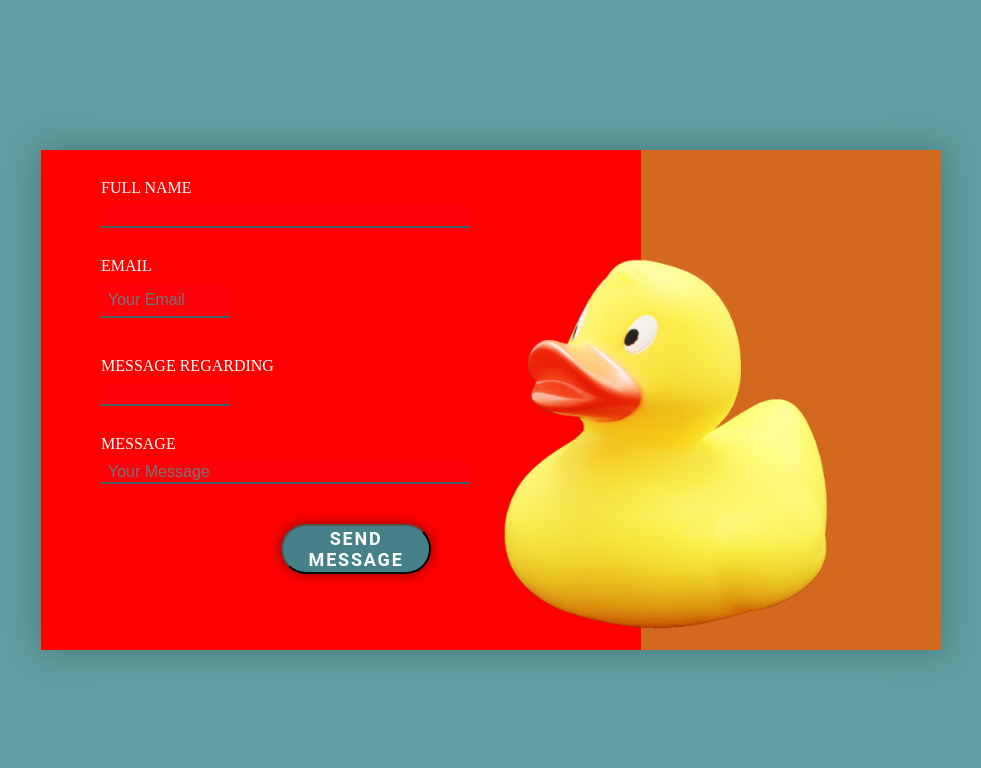
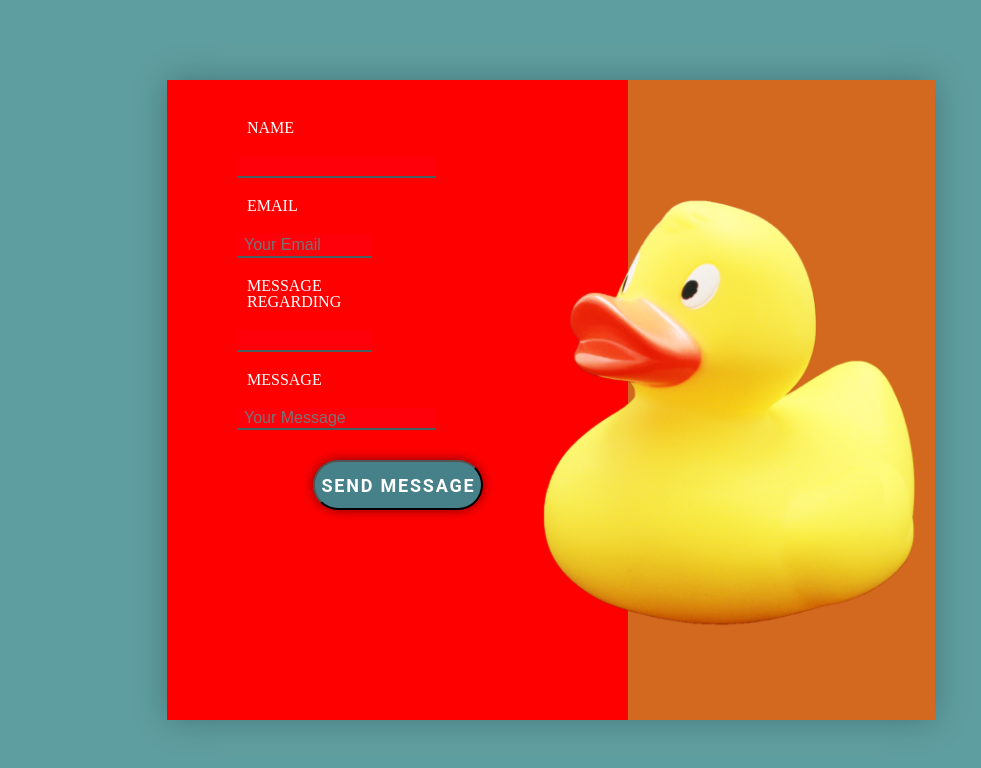
Before and after one commit to Luckysnowwolf/forms, a plain HTML site: page index.html in a window 1280 px wide. Shown: the whole page, without its empty margins (89-1070 px from the left). Drawn offline with Linux system fonts and the light colour scheme.

Commit message:
changes to index.html/css

```diff
--- a/index.html
+++ b/index.html
@@ -12,23 +12,30 @@
     <div class="contain">
             <form class="form">
                <div class="card">
-            <p>FULL NAME</p>
-            <input type="text" class="info1">
+                 <label class="label" for="NAME">NAME</label>
+                  <input required id="NAME" type="text" class="info1">
                 </div>
+
                 <div class="info">
-            <p>EMAIL</p>
-            <input type="email" class="info2" placeholder="Your Email">
+                  <label class="label"  for="EMAIL">EMAIL</label>
+                  <input required id="EMAIL" type="email" class="info2" placeholder="Your Email">
                 </div>
+
                 <div class="info">
-            <p>MESSAGE REGARDING</p><input type="text" class="info3">
+                  <label class="label" for="MESSAGE REGARDING">MESSAGE REGARDING</label>
+                  <input required id="MESSAGE REGARDING" type="text" class="info3">
                 </div>
+
                 <div class="info">
-            <p>MESSAGE</p><input type="text" class="info4" placeholder="Your Message">
+                 <label class="label" for="MESSAGE">MESSAGE</label>
+                 <input required type="text" class="info4" id="MESSAGE" placeholder="Your Message">
                 </div>
+
                 <div>
-            <button class="sendmessage">send message</button>
+                  <button type="submit" class="sendmessage">send message</button>
                 </div>
             </form>
+
                  <div class="duck-orangecolor">
                    <img src="image/hiclipart 2.png" alt="ruberduck"  class="duck">
                 </div>
--- a/style/index.css
+++ b/style/index.css
@@ -1,5 +1,5 @@
 .screen {
-	width: 100%;
+	max-width: 100%;
 	height: 100vh;
 	display: flex;
 	justify-content: flex-end;
@@ -11,9 +11,8 @@
 }
 .form {
 	box-sizing: border-box;
-	max-width: 700px;
-	width: 900px;
-	min-height: 500px;
+	padding: 20px;
+	max-width: 100%;
     background-color: #ff0000d9;
 	display: flex;
 	flex-direction: column;
@@ -21,27 +20,26 @@
     justify-content: start;
 }
 .contain{
+max-width: 100%;
 display: flex;
 justify-content: space-between;
-width: 900px;
-height: 500px;
-left: 800px;
-margin-right: 250px;
-top: 40px;
+width: 60%;
+height: 80%;
+margin-right: 20%;
 background: #ff0000;
 box-shadow: 0px 0px 32px rgba(0, 0, 0, 0.25);
 }
 .duck-orangecolor{
     background-color: chocolate;
-    width: 300px;
+	max-width: 100%;
+	width: 40%;
 }
 .info1{
     max-width: 100%;
 	width: 60%;
-	min-height: 10px;
 	margin-top: 10px;
     margin-right: 50px;
-	margin-left: 60px;
+	margin-left: 50px;
     border-left: 0px;
 	border-right: 0px;
 	border-top: 0px;
@@ -51,13 +49,11 @@ box-shadow: 0px 0px 32px rgba(0, 0, 0, 0.25);
 }
 .info2{
     max-width: 100%;
-	width:20%;
-	height: 30px;
+	width:40%;
 	min-height: 20px;
 	margin-top: 10px;
-	margin-bottom: 10px;
     margin-right: 50px;
-	margin-left: 60px;
+	margin-left: 50px;
 	border-left: 0px;
 	border-right: 0px;
 	border-top: 0px;
@@ -67,11 +63,11 @@ box-shadow: 0px 0px 32px rgba(0, 0, 0, 0.25);
 }
 .info3{
     max-width: 100%;
-	width: 20%;
+	width: 40%;
 	min-height: 10px;
 	margin-top: 10px;
     margin-right: 50px;
-	margin-left: 60px;
+	margin-left: 50px;
     border-left: 0px;
 	border-right: 0px;
 	border-top: 0px;
@@ -85,7 +81,7 @@ box-shadow: 0px 0px 32px rgba(0, 0, 0, 0.25);
 	min-height: 10px;
 	margin-top: 10px;
     margin-right: 50px;
-	margin-left: 60px;
+	margin-left: 50px;
     border-left: 0px;
 	border-right: 0px;
 	border-top: 0px;
@@ -93,19 +89,29 @@ box-shadow: 0px 0px 32px rgba(0, 0, 0, 0.25);
 	background-color: rgba(255, 0, 17, 0.7);
 	padding-left: 7px;
 }
+.info1:hover{
+	background-color: aqua
+}
+.info2:hover{
+	background-color: black;
+}
+.info3:hover{
+	background-color:aqua
+}
+.info4:hover{
+	background-color: black;
+}
+.sendmessage:hover{
+	color: aqua;
+	background-color: black;
+}
 .sendmessage{
-width: 202px;
-height: 48px;
-left: 4000px;
-top: 5000px;
-
 background: #468189;
 box-shadow: 0px 0px 12px rgba(0, 0, 0, 0.5);
 border-radius: 40px;
-
-width: 150px;
 height: 50px;
-margin-top: 40px;
+margin-top: 30px;
+margin-bottom: 20px;
 margin-left: 40%;
 font-family: 'Roboto';
 font-style: normal;
@@ -120,17 +126,18 @@ text-transform: uppercase;
 color:#ffffff;
 }
 .duck{
-height: 500px;
+height: 90%;
 margin-top: 40px;
 margin-bottom: 20px;
-margin-left: -250px;
+margin-left: -70%;
 }
-p{
+.label{
+display: flex;
+flex-direction: column;
 max-width: 100%;
 width: 50%;
-min-height: 2px;
-margin-top: 30px;
-margin-bottom: 0px;
+margin-top: 20px;
+margin-bottom: 10px;
 margin-right: 50px;
 margin-left: 60px;
 color: white;
```
Lines whose indentation alone changed are shown as unchanged.
